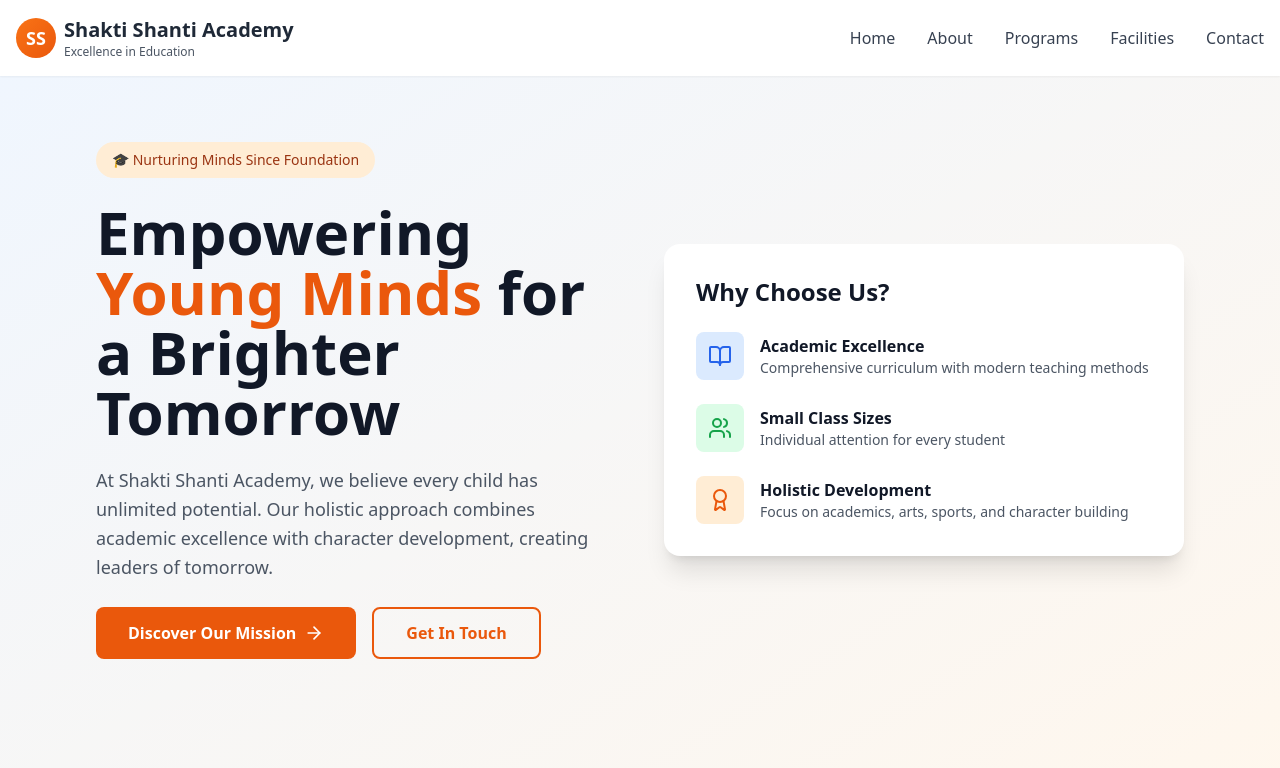
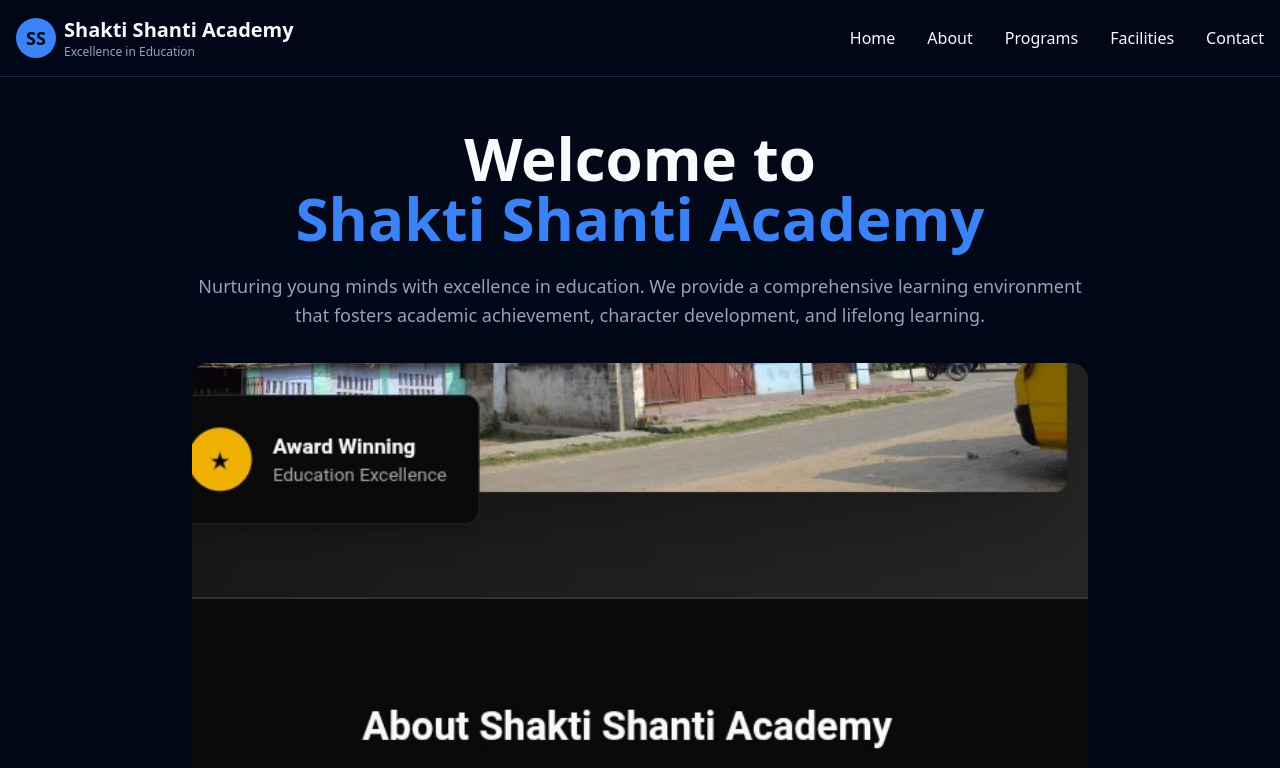
Before and after one commit to test6269/shakti-shanti-showcase, a React (Vite) app: page / in a window 1280 px wide. Shown: the top 768 px of the page. Built offline with nearby package versions, Linux system fonts and the light colour scheme.

Commit message:
Refactor: Apply dark theme and update hero section
Update the website to use a dark theme and modify the hero section to match the provided image.

```diff
--- a/src/components/Header.tsx
+++ b/src/components/Header.tsx
@@ -16,31 +16,31 @@ const Header = () => {
   };
 
   return (
-    <header className="fixed top-0 left-0 right-0 bg-white/95 backdrop-blur-sm shadow-sm z-50">
+    <header className="fixed top-0 left-0 right-0 bg-background/95 backdrop-blur-sm border-b border-border z-50">
       <nav className="container mx-auto px-4 py-4">
         <div className="flex justify-between items-center">
           <div className="flex items-center space-x-2">
-            <div className="w-10 h-10 bg-gradient-to-br from-orange-500 to-orange-600 rounded-full flex items-center justify-center">
-              <span className="text-white font-bold text-lg">SS</span>
+            <div className="w-10 h-10 bg-primary rounded-full flex items-center justify-center">
+              <span className="text-primary-foreground font-bold text-lg">SS</span>
             </div>
             <div>
-              <h1 className="text-xl font-bold text-gray-800">Shakti Shanti Academy</h1>
-              <p className="text-xs text-gray-600">Excellence in Education</p>
+              <h1 className="text-xl font-bold text-foreground">Shakti Shanti Academy</h1>
+              <p className="text-xs text-muted-foreground">Excellence in Education</p>
             </div>
           </div>
 
           {/* Desktop Menu */}
           <div className="hidden md:flex space-x-8">
-            <button onClick={() => scrollToSection('hero')} className="text-gray-700 hover:text-orange-600 transition-colors">Home</button>
-            <button onClick={() => scrollToSection('about')} className="text-gray-700 hover:text-orange-600 transition-colors">About</button>
-            <button onClick={() => scrollToSection('programs')} className="text-gray-700 hover:text-orange-600 transition-colors">Programs</button>
-            <button onClick={() => scrollToSection('facilities')} className="text-gray-700 hover:text-orange-600 transition-colors">Facilities</button>
-            <button onClick={() => scrollToSection('contact')} className="text-gray-700 hover:text-orange-600 transition-colors">Contact</button>
+            <button onClick={() => scrollToSection('hero')} className="text-foreground hover:text-primary transition-colors">Home</button>
+            <button onClick={() => scrollToSection('about')} className="text-foreground hover:text-primary transition-colors">About</button>
+            <button onClick={() => scrollToSection('programs')} className="text-foreground hover:text-primary transition-colors">Programs</button>
+            <button onClick={() => scrollToSection('facilities')} className="text-foreground hover:text-primary transition-colors">Facilities</button>
+            <button onClick={() => scrollToSection('contact')} className="text-foreground hover:text-primary transition-colors">Contact</button>
           </div>
 
           {/* Mobile Menu Button */}
           <button
-            className="md:hidden text-gray-700"
+            className="md:hidden text-foreground"
             onClick={toggleMenu}
           >
             {isMenuOpen ? <X size={24} /> : <Menu size={24} />}
@@ -49,13 +49,13 @@ const Header = () => {
 
         {/* Mobile Menu */}
         {isMenuOpen && (
-          <div className="md:hidden mt-4 pb-4 border-t border-gray-200">
+          <div className="md:hidden mt-4 pb-4 border-t border-border">
             <div className="flex flex-col space-y-4 mt-4">
-              <button onClick={() => scrollToSection('hero')} className="text-gray-700 hover:text-orange-600 transition-colors text-left">Home</button>
-              <button onClick={() => scrollToSection('about')} className="text-gray-700 hover:text-orange-600 transition-colors text-left">About</button>
-              <button onClick={() => scrollToSection('programs')} className="text-gray-700 hover:text-orange-600 transition-colors text-left">Programs</button>
-              <button onClick={() => scrollToSection('facilities')} className="text-gray-700 hover:text-orange-600 transition-colors text-left">Facilities</button>
-              <button onClick={() => scrollToSection('contact')} className="text-gray-700 hover:text-orange-600 transition-colors text-left">Contact</button>
+              <button onClick={() => scrollToSection('hero')} className="text-foreground hover:text-primary transition-colors text-left">Home</button>
+              <button onClick={() => scrollToSection('about')} className="text-foreground hover:text-primary transition-colors text-left">About</button>
+              <button onClick={() => scrollToSection('programs')} className="text-foreground hover:text-primary transition-colors text-left">Programs</button>
+              <button onClick={() => scrollToSection('facilities')} className="text-foreground hover:text-primary transition-colors text-left">Facilities</button>
+              <button onClick={() => scrollToSection('contact')} className="text-foreground hover:text-primary transition-colors text-left">Contact</button>
             </div>
           </div>
         )}
--- a/src/components/HeroSection.tsx
+++ b/src/components/HeroSection.tsx
@@ -1,5 +1,5 @@
 
-import { ArrowRight, BookOpen, Users, Award } from "lucide-react";
+import { ArrowRight, Award, Star } from "lucide-react";
 
 const HeroSection = () => {
   const scrollToSection = (sectionId: string) => {
@@ -8,75 +8,64 @@ const HeroSection = () => {
   };
 
   return (
-    <section id="hero" className="min-h-screen bg-gradient-to-br from-blue-50 to-orange-50 pt-20 px-4">
+    <section id="hero" className="min-h-screen bg-background pt-20 px-4">
       <div className="container mx-auto max-w-6xl">
-        <div className="grid md:grid-cols-2 gap-12 items-center min-h-[80vh]">
-          {/* Left Content */}
+        <div className="text-center space-y-8 py-12">
           <div className="space-y-6">
-            <div className="inline-block bg-orange-100 text-orange-800 px-4 py-2 rounded-full text-sm font-medium">
-              🎓 Nurturing Minds Since Foundation
-            </div>
-
-            <h1 className="text-4xl md:text-6xl font-bold text-gray-900 leading-tight">
-              Empowering <span className="text-orange-600">Young Minds</span> for a Brighter Tomorrow
+            <h1 className="text-4xl md:text-6xl font-bold text-foreground leading-tight">
+              Welcome to<br />
+              <span className="text-primary">Shakti Shanti Academy</span>
             </h1>
 
-            <p className="text-lg text-gray-600 leading-relaxed">
-              At Shakti Shanti Academy, we believe every child has unlimited potential. Our holistic approach combines academic excellence with character development, creating leaders of tomorrow.
+            <p className="text-lg text-muted-foreground leading-relaxed max-w-4xl mx-auto">
+              Nurturing young minds with excellence in education. We provide a comprehensive learning environment that fosters academic achievement, character development, and lifelong learning.
+            </p>
+          </div>
+
+          {/* School Building Image */}
+          <div className="relative rounded-2xl overflow-hidden shadow-2xl max-w-4xl mx-auto">
+            <img
+              src="/lovable-uploads/68ce78bf-80b2-413d-9177-4328c3754cc1.png"
+              alt="Shakti Shanti Academy Building"
+              className="w-full h-[400px] md:h-[500px] object-cover"
+            />
+
+            {/* Award Badge Overlay */}
+            <div className="absolute bottom-6 left-6 bg-card/90 backdrop-blur-sm rounded-xl p-4 border border-border">
+              <div className="flex items-center gap-3">
+                <div className="bg-primary/20 p-2 rounded-lg">
+                  <Star className="text-primary" size={20} />
+                </div>
+                <div>
+                  <h4 className="font-semibold text-card-foreground text-sm">Award Winning</h4>
+                  <p className="text-muted-foreground text-xs">Education Excellence</p>
+                </div>
+              </div>
+            </div>
+          </div>
+
+          <div className="space-y-6">
+            <h2 className="text-2xl md:text-3xl font-bold text-foreground">
+              About Shakti Shanti Academy
+            </h2>
+            <p className="text-muted-foreground max-w-3xl mx-auto leading-relaxed">
+              S.S. Academy is a co-educational institution established on 7th Aug. 1999, run by S.S. Trust Patna (Bihar) and registered under the Trust Registration Act.
             </p>
 
-            <div className="flex flex-col sm:flex-row gap-4">
+            <div className="flex flex-col sm:flex-row gap-4 justify-center">
               <button
                 onClick={() => scrollToSection('about')}
-                className="bg-orange-600 text-white px-8 py-3 rounded-lg font-semibold hover:bg-orange-700 transition-colors flex items-center justify-center gap-2"
+                className="bg-primary text-primary-foreground px-8 py-3 rounded-lg font-semibold hover:bg-primary/90 transition-colors flex items-center justify-center gap-2"
               >
-                Discover Our Mission
+                Learn More
                 <ArrowRight size={20} />
               </button>
               <button
                 onClick={() => scrollToSection('contact')}
-                className="border-2 border-orange-600 text-orange-600 px-8 py-3 rounded-lg font-semibold hover:bg-orange-50 transition-colors"
+                className="border border-border text-foreground px-8 py-3 rounded-lg font-semibold hover:bg-muted transition-colors"
               >
                 Get In Touch
               </button>
-            </div>
-          </div>
-
-          {/* Right Content - Stats */}
-          <div className="space-y-6">
-            <div className="bg-white rounded-2xl p-8 shadow-xl">
-              <h3 className="text-2xl font-bold text-gray-900 mb-6">Why Choose Us?</h3>
-              <div className="grid grid-cols-1 gap-6">
-                <div className="flex items-center gap-4">
-                  <div className="bg-blue-100 p-3 rounded-lg">
-                    <BookOpen className="text-blue-600" size={24} />
-                  </div>
-                  <div>
-                    <h4 className="font-semibold text-gray-900">Academic Excellence</h4>
-                    <p className="text-gray-600 text-sm">Comprehensive curriculum with modern teaching methods</p>
-                  </div>
-                </div>
-
-                <div className="flex items-center gap-4">
-                  <div className="bg-green-100 p-3 rounded-lg">
-                    <Users className="text-green-600" size={24} />
-                  </div>
-                  <div>
-                    <h4 className="font-semibold text-gray-900">Small Class Sizes</h4>
-                    <p className="text-gray-600 text-sm">Individual attention for every student</p>
-                  </div>
-                </div>
-
-                <div className="flex items-center gap-4">
-                  <div className="bg-orange-100 p-3 rounded-lg">
-                    <Award className="text-orange-600" size={24} />
-                  </div>
-                  <div>
-                    <h4 className="font-semibold text-gray-900">Holistic Development</h4>
-                    <p className="text-gray-600 text-sm">Focus on academics, arts, sports, and character building</p>
-                  </div>
-                </div>
-              </div>
             </div>
           </div>
         </div>
--- a/src/index.css
+++ b/src/index.css
@@ -8,50 +8,43 @@ All colors MUST be HSL.
 
 @layer base {
   :root {
-    --background: 0 0% 100%;
-    --foreground: 222.2 84% 4.9%;
+    --background: 222.2 84% 4.9%;
+    --foreground: 210 40% 98%;
 
-    --card: 0 0% 100%;
-    --card-foreground: 222.2 84% 4.9%;
+    --card: 240 10% 3.9%;
+    --card-foreground: 210 40% 98%;
 
-    --popover: 0 0% 100%;
-    --popover-foreground: 222.2 84% 4.9%;
+    --popover: 240 10% 3.9%;
+    --popover-foreground: 210 40% 98%;
 
-    --primary: 222.2 47.4% 11.2%;
-    --primary-foreground: 210 40% 98%;
+    --primary: 217.2 91.2% 59.8%;
+    --primary-foreground: 222.2 84% 4.9%;
 
-    --secondary: 210 40% 96.1%;
-    --secondary-foreground: 222.2 47.4% 11.2%;
+    --secondary: 217.2 32.6% 17.5%;
+    --secondary-foreground: 210 40% 98%;
 
-    --muted: 210 40% 96.1%;
-    --muted-foreground: 215.4 16.3% 46.9%;
+    --muted: 217.2 32.6% 17.5%;
+    --muted-foreground: 215 20.2% 65.1%;
 
-    --accent: 210 40% 96.1%;
-    --accent-foreground: 222.2 47.4% 11.2%;
+    --accent: 217.2 91.2% 59.8%;
+    --accent-foreground: 222.2 84% 4.9%;
 
-    --destructive: 0 84.2% 60.2%;
+    --destructive: 0 62.8% 30.6%;
     --destructive-foreground: 210 40% 98%;
 
-    --border: 214.3 31.8% 91.4%;
-    --input: 214.3 31.8% 91.4%;
-    --ring: 222.2 84% 4.9%;
+    --border: 217.2 32.6% 17.5%;
+    --input: 217.2 32.6% 17.5%;
+    --ring: 217.2 91.2% 59.8%;
 
     --radius: 0.5rem;
 
-    --sidebar-background: 0 0% 98%;
-
-    --sidebar-foreground: 240 5.3% 26.1%;
-
-    --sidebar-primary: 240 5.9% 10%;
-
-    --sidebar-primary-foreground: 0 0% 98%;
-
-    --sidebar-accent: 240 4.8% 95.9%;
-
-    --sidebar-accent-foreground: 240 5.9% 10%;
-
-    --sidebar-border: 220 13% 91%;
-
+    --sidebar-background: 240 5.9% 10%;
+    --sidebar-foreground: 240 4.8% 95.9%;
+    --sidebar-primary: 224.3 76.3% 48%;
+    --sidebar-primary-foreground: 0 0% 100%;
+    --sidebar-accent: 240 3.7% 15.9%;
+    --sidebar-accent-foreground: 240 4.8% 95.9%;
+    --sidebar-border: 240 3.7% 15.9%;
     --sidebar-ring: 217.2 91.2% 59.8%;
   }
 
```
Also changed, not shown: public/lovable-uploads/68ce78bf-80b2-413d-9177-4328c3754cc1.png (added).
